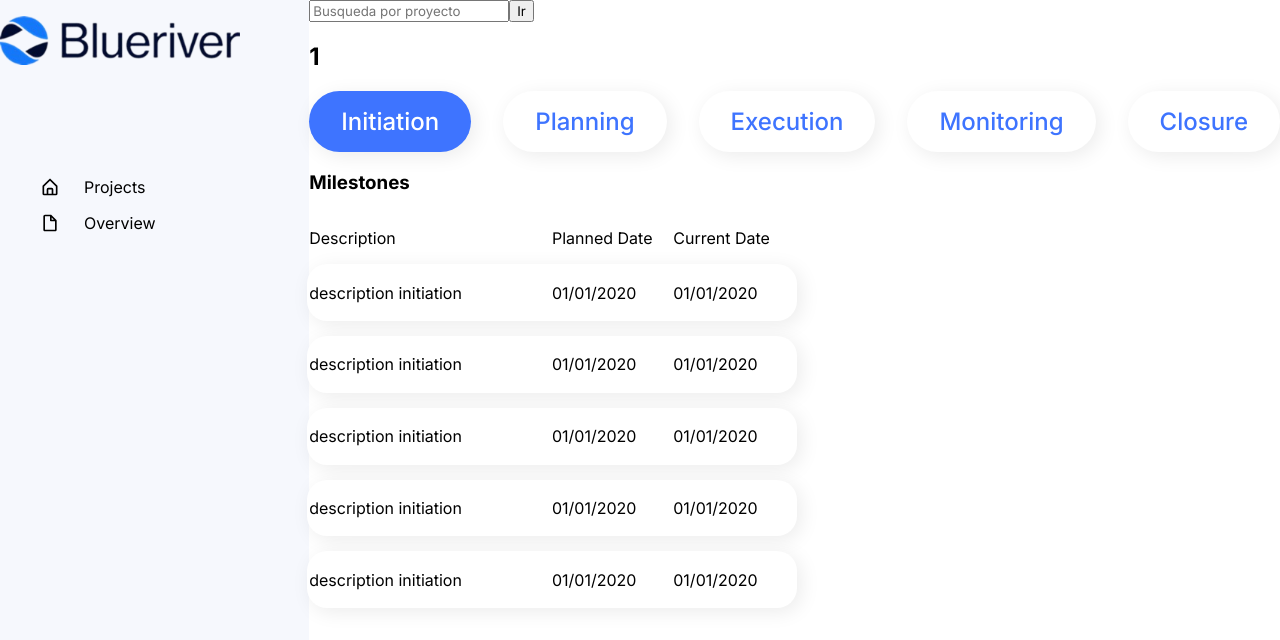
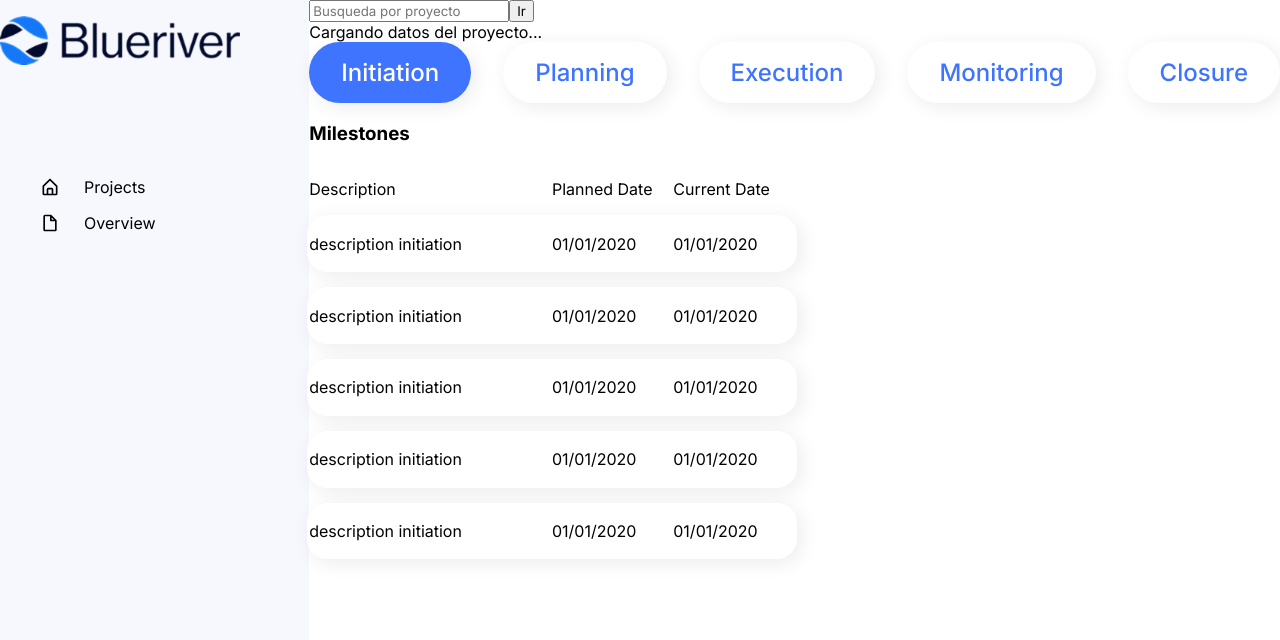
Before and after one commit to YoBemol/blueriver, a React (Vite) app: page /Dashboard/1 in a window 1280 px wide. Shown: the top 640 px of the page. Built offline with nearby package versions, Linux system fonts and the light colour scheme; no server answers.

Commit message:
Se trae nombre del proyecto seleccionado

```diff
--- a/src/pages/dashboard/components/InfoProject.jsx
+++ b/src/pages/dashboard/components/InfoProject.jsx
@@ -1,9 +1,28 @@
+import { useEffect, useState } from 'react';
 import { useParams } from 'react-router-dom';
 
 function InfoProject() {
-    const { id } = useParams();
+  const { id } = useParams();
+  const [project, setProject] = useState(null);
+
+  useEffect(() => {
+    fetch(`https://dev-api.focalpoint.nearshoretc.com/project/${id}`)
+      .then((response) => response.json())
+      .then((data) => setProject(data));
+  }, [id]);
+
   return (
-    <div><h1> {id}</h1></div>
-  )
+    <div>
+      {project ? (
+        <div>
+          <h2>{project.project_name}</h2>
+          <h1>{id}</h1>
+        </div>
+      ) : (
+        <div>Cargando datos del proyecto...</div>
+      )}
+    </div>
+  );
 }
-export default InfoProject
+
+export default InfoProject;
```
